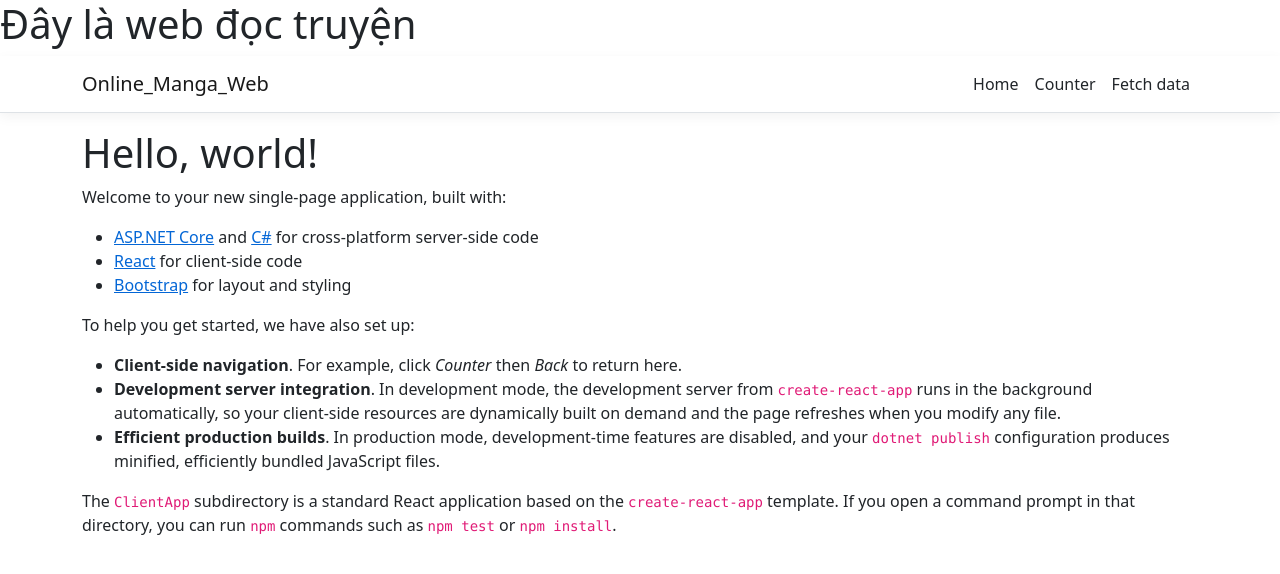
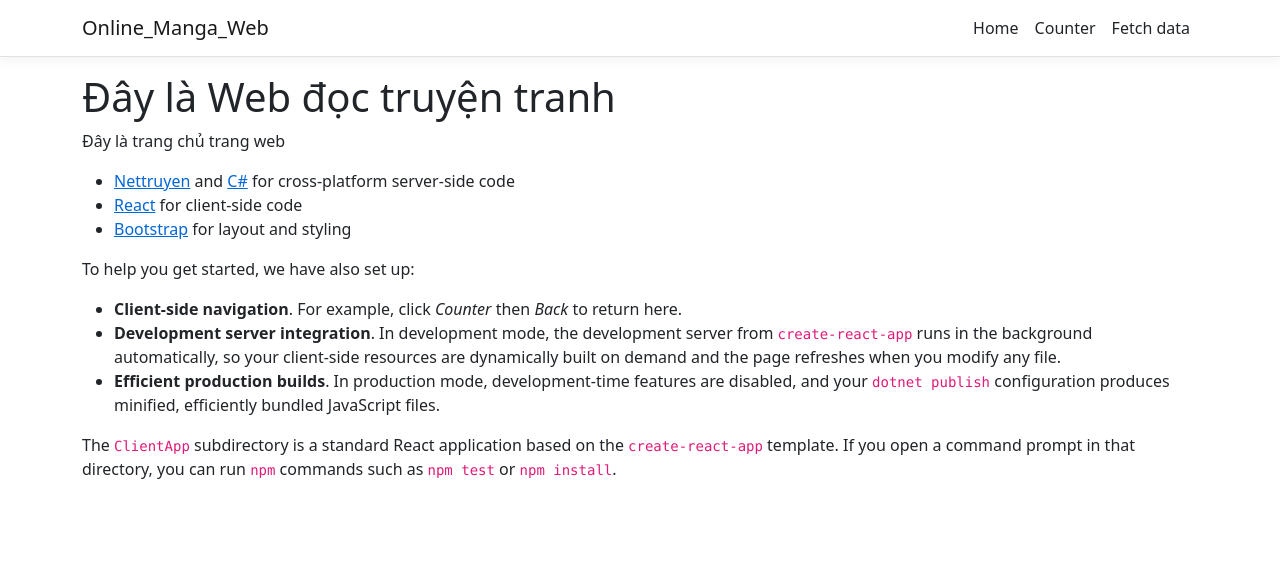
Before and after one commit to Kiet1618/DApp-NFT-Marketplace, a React (Create React App) app in the folder ClientApp/: page / in a window 1280 px wide. Shown: the top 574 px of the page. Built offline with nearby package versions, Linux system fonts and the light colour scheme.

Commit message:
Kiet1618
ReactJS

```diff
--- a/ClientApp/public/index.html
+++ b/ClientApp/public/index.html
@@ -23,7 +23,6 @@
     <title>Online_Manga_Web</title>
   </head>
   <body>
-    <h1>Đây là web đọc truyện</h1>
     <noscript>
       You need to enable JavaScript to run this app.
     </noscript>
--- a/ClientApp/src/components/Home.js
+++ b/ClientApp/src/components/Home.js
@@ -6,10 +6,10 @@ export class Home extends Component {
   render() {
     return (
       <div>
-        <h1>Hello, world!</h1>
-        <p>Welcome to your new single-page application, built with:</p>
+        <h1>Đây là Web đọc truyện tranh</h1>
+        <p>Đây là trang chủ trang web</p>
         <ul>
-          <li><a href='https://get.asp.net/'>ASP.NET Core</a> and <a href='https://msdn.microsoft.com/en-us/library/67ef8sbd.aspx'>C#</a> for cross-platform server-side code</li>
+          <li><a href='https://get.asp.net/'>Nettruyen</a> and <a href='https://msdn.microsoft.com/en-us/library/67ef8sbd.aspx'>C#</a> for cross-platform server-side code</li>
           <li><a href='https://facebook.github.io/react/'>React</a> for client-side code</li>
           <li><a href='http://getbootstrap.com/'>Bootstrap</a> for layout and styling</li>
         </ul>
```
Also changed, not shown: 1 other file (tests, documents, lock files or other folders).
